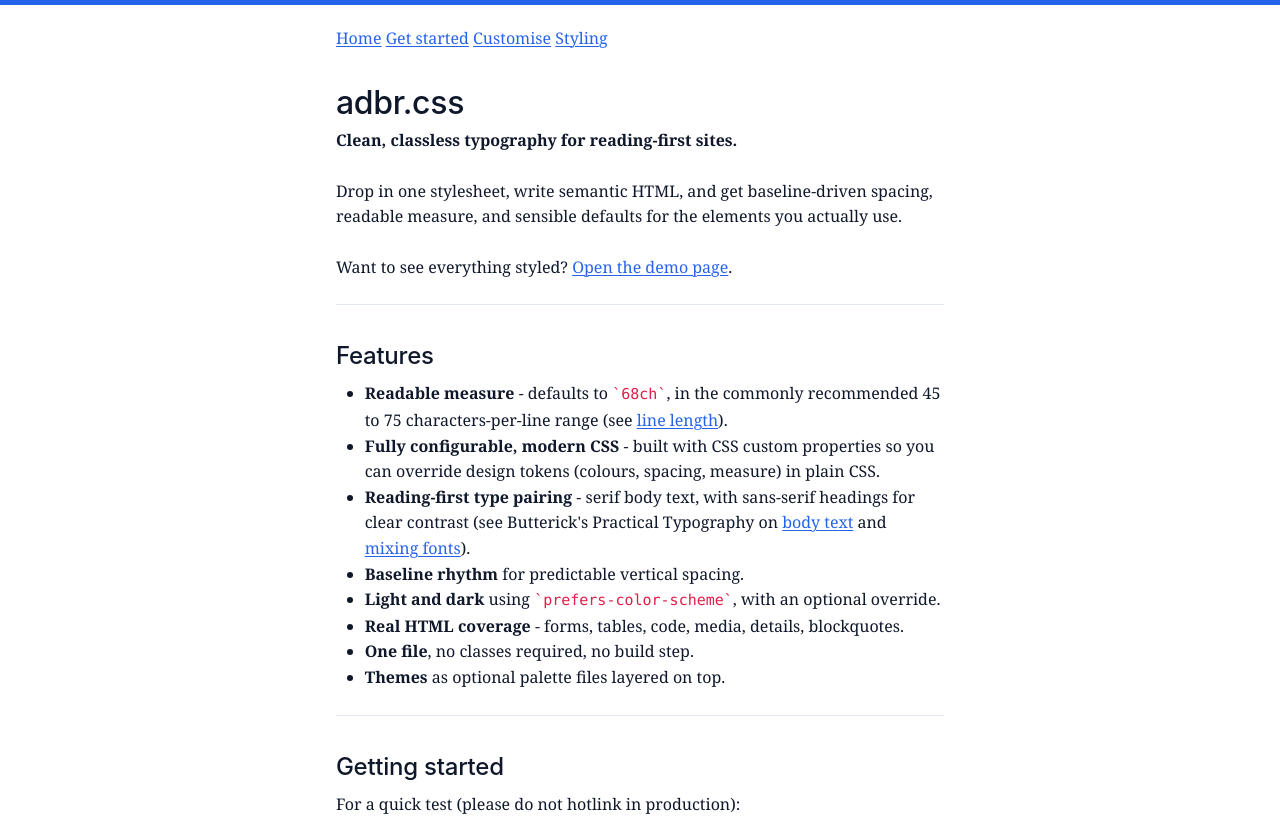
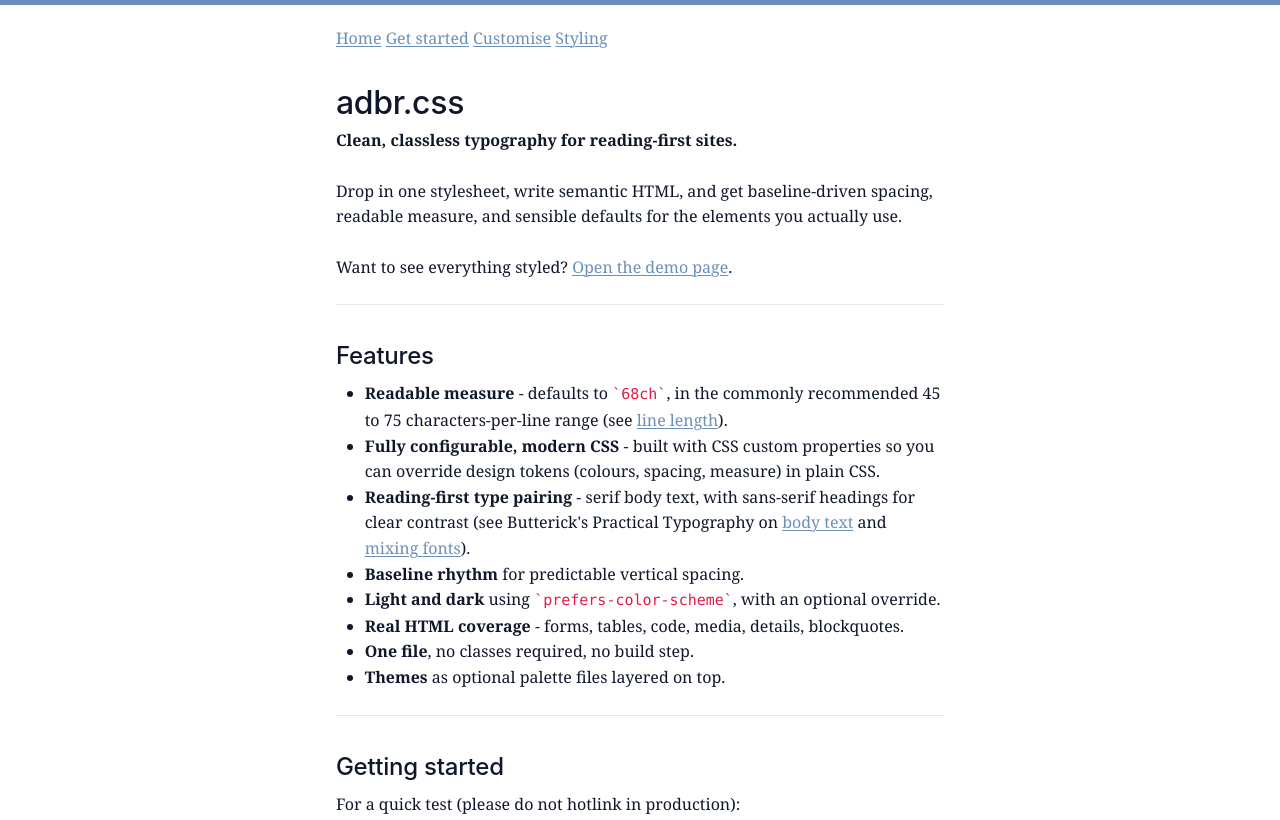
Before and after one commit to adambrett/adbr.css, a website: page index.html in a window 1280 px wide. Shown: the top 820 px of the page. Drawn offline with Linux system fonts and the light colour scheme.

Commit message:
fix: default colours so they aren't so close to my blog

```diff
--- a/adbr.css
+++ b/adbr.css
@@ -29,8 +29,8 @@
     --fg: #0f172a;
     --muted: #475569;
     --rule: #e2e8f0;
-    --accent: #2563eb;
-    --accent-hover: #1d4ed8;
+    --accent: #6b8fbb;
+    --accent-hover: #467ab8;
     --code-bg: #0b1220;
     --code-fg: #cbd5e1;
     --code-inline: #e11d48;
@@ -44,17 +44,17 @@
   @media (prefers-color-scheme: dark) {
     :root:not([data-theme]) {
       --color-scheme: dark;
-      --bg: #14181c;
+      --bg: #1a1f24;
       --fg: #e8eaed;
       --muted: #8b939c;
-      --rule: #343a42;
-      --accent: #3ebef2;
-      --accent-hover: #6bcff5;
+      --rule: #3b434c;
+      --accent: #6b8fbb;
+      --accent-hover: #467ab8;
       --code-bg: #0a0c0e;
       --code-fg: #c2ccd4;
       --code-inline: #ff6b7d;
-      --panel-bg: #1c2229;
-      --panel-border: #3a424d;
+      --panel-bg: #222a33;
+      --panel-border: #424c58;
       --shadow-inset: inset 0 1px 1px rgb(0 0 0 / 35%);
       --focus: 0 0 0 3px color-mix(in srgb, var(--accent) 40%, transparent);
       --link-visited: #b794f6;
@@ -63,17 +63,17 @@
 
   :root[data-theme="dark"] {
     --color-scheme: dark;
-    --bg: #14181c;
+    --bg: #1a1f24;
     --fg: #e8eaed;
     --muted: #8b939c;
-    --rule: #343a42;
-    --accent: #3ebef2;
-    --accent-hover: #6bcff5;
+    --rule: #3b434c;
+    --accent: #6b8fbb;
+    --accent-hover: #467ab8;
     --code-bg: #0a0c0e;
     --code-fg: #c2ccd4;
     --code-inline: #ff6b7d;
-    --panel-bg: #1c2229;
-    --panel-border: #3a424d;
+    --panel-bg: #222a33;
+    --panel-border: #424c58;
     --shadow-inset: inset 0 1px 1px rgb(0 0 0 / 35%);
     --focus: 0 0 0 3px color-mix(in srgb, var(--accent) 40%, transparent);
     --link-visited: #b794f6;
--- a/package.json
+++ b/package.json
@@ -1,6 +1,6 @@
 {
   "name": "@adbr/adbr.css",
-  "version": "1.0.2",
+  "version": "1.0.3",
   "description": "A classless stylesheet for blog-like reading sites.",
   "repository": {
     "type": "git",
```
Also changed, not shown: adbr.min.css.
